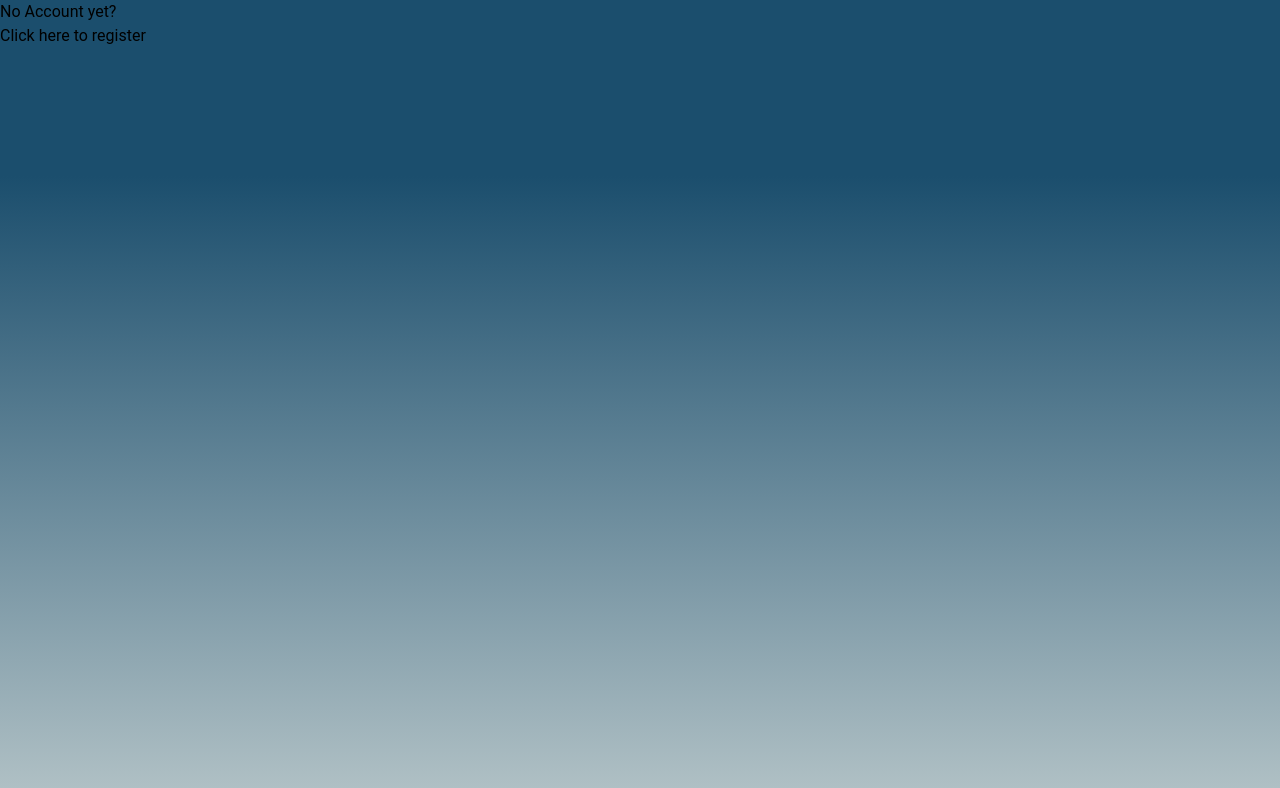
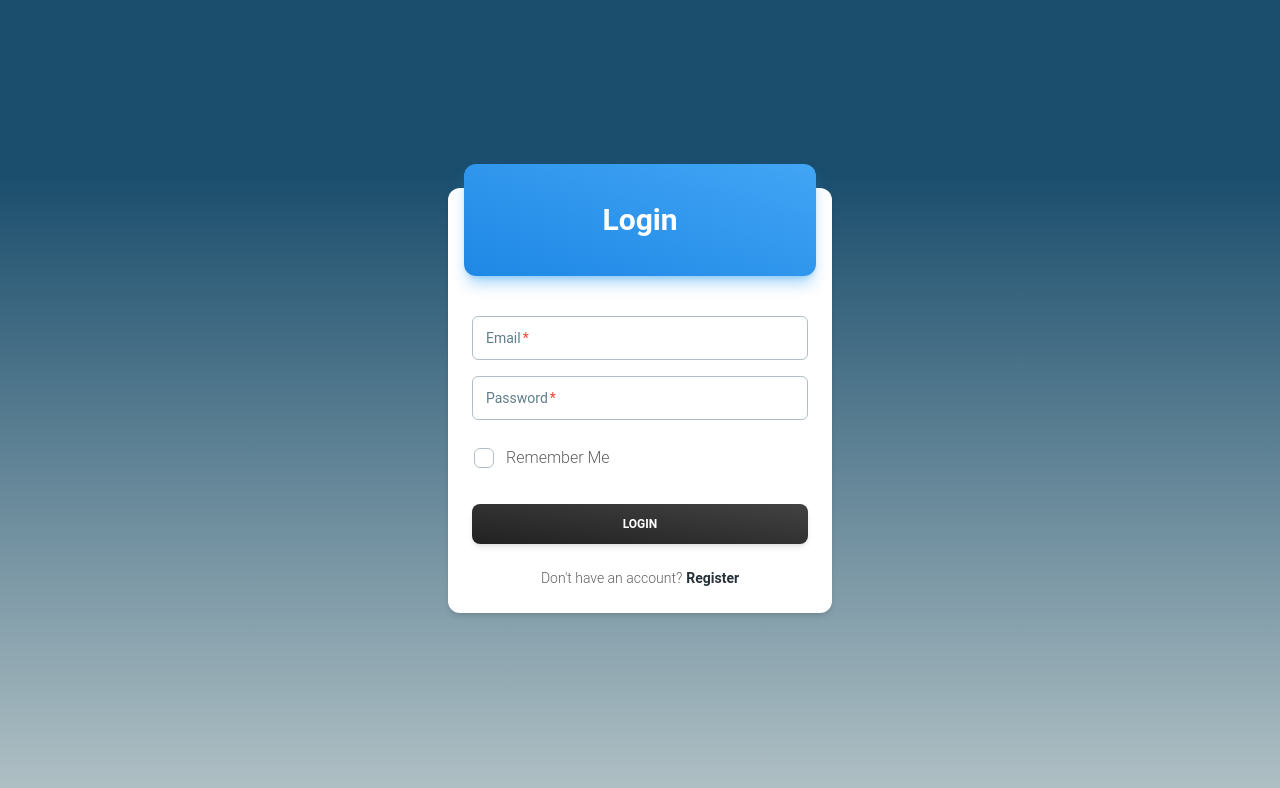
Before and after one commit to chubibobibo/DailyWeather, a React (Vite) app in the folder frontend/: page /login in a window 1280 px wide. Shown: the top 788 px of the page. Built offline with nearby package versions, Linux system fonts and the light colour scheme.

Commit message:
login layout and functionality

```diff
--- a/frontend/src/App.jsx
+++ b/frontend/src/App.jsx
@@ -11,6 +11,7 @@ import Index from "./pages/Index";
 
 //import acions
 import { action as registerAction } from "./pages/RegisterPage.jsx";
+import { action as loginAction } from "./pages/LoginPage.jsx";
 
 function App() {
   const router = createBrowserRouter([
@@ -26,6 +27,7 @@ function App() {
         {
           path: "login",
           element: <LoginPage />,
+          action: loginAction,
         },
         {
           path: "register",
--- a/frontend/src/components/CardComponents.jsx
+++ b/frontend/src/components/CardComponents.jsx
@@ -14,23 +14,26 @@ import { useNavigation } from "react-router-dom";
 //component imnports
 import TextInput from "./TextInput";
 
-function CardComponents() {
+function CardComponents({ label, route }) {
   //isntantiate useNavigation
   const navigation = useNavigation();
   const isSubmitting = navigation.state === "submitting";
 
   return (
-    <Card className='w-96'>
+    <Card className='sm:w-96'>
       <CardHeader
         variant='gradient'
         color='blue'
         className='mb-4 grid h-28 place-items-center'
       >
         <Typography variant='h3' color='white'>
-          Register
+          {label}
         </Typography>
       </CardHeader>
       <CardBody className='flex flex-col gap-4'>
+        {/* Dynamically render additional text fields if label equals to Register */}
+        {label === "Register" && (
+          <>
             <TextInput
               label={"Name"}
               type={"text"}
@@ -45,6 +48,9 @@ function CardComponents() {
               size='lg'
               required={true}
             />
+          </>
+        )}
+
         <TextInput
           label='Email'
           type='email'
@@ -69,26 +75,23 @@ function CardComponents() {
             Submitting...
           </Button>
         ) : (
-          <Button
-            variant='gradient'
-            fullWidth
-            type='submit'
-            className='bg-[#fdf8f6]'
-          >
-            Register
+          <Button variant='gradient' fullWidth type='submit' color='blue-900'>
+            {label}
           </Button>
         )}
-
+        {/* Dynamically change label and href depending on the label passed as props */}
         <Typography variant='small' className='mt-6 flex justify-center'>
-          Don&apos;t have an account?
+          {label === "Login"
+            ? "Don't have an account? "
+            : "Do you have an account already? "}
           <Typography
             as='a'
-            href='/login'
+            href={route}
             variant='small'
             color='blue-gray'
             className='ml-1 font-bold'
           >
-            Sign up
+            {label === "Login" ? "Register" : "Login"}
           </Typography>
         </Typography>
       </CardFooter>
--- a/frontend/src/main.jsx
+++ b/frontend/src/main.jsx
@@ -7,53 +7,49 @@ import { ThemeProvider } from "@material-tailwind/react";
 import { ToastContainer } from "react-toastify";
 import "react-toastify/dist/ReactToastify.css";
 
-const customTheme = {
-  card: {
-    color: "blue",
-  },
-  variants: {
-    "light-blue": {
-      backgroud: "bg-light-blue-100",
-      color: "text-white",
-      shadow: "shadow-light-blue-500/40",
-    },
-  },
-  valid: {
-    variants: ["filled", "gradient"],
-    colors: [
-      "transparent",
-      "white",
-      "blue-gray",
-      "gray",
-      "brown",
-      "deep-orange",
-      "orange",
-      "amber",
-      "yellow",
-      "lime",
-      "light-green",
-      "green",
-      "teal",
-      "cyan",
-      "light-blue",
-      "blue",
-      "indigo",
-      "deep-purple",
-      "purple",
-      "pink",
-      "red",
-    ],
-  },
-};
+// const customTheme = {
+//   card: {
+//     color: "blue",
+//   },
+//   variants: {
+//     "light-blue": {
+//       backgroud: "bg-light-blue-100",
+//       color: "text-white",
+//       shadow: "shadow-light-blue-500/40",
+//     },
+//   },
+//   valid: {
+//     variants: ["filled", "gradient"],
+//     colors: [
+//       "transparent",
+//       "white",
+//       "blue-gray",
+//       "gray",
+//       "brown",
+//       "deep-orange",
+//       "orange",
+//       "amber",
+//       "yellow",
+//       "lime",
+//       "light-green",
+//       "green",
+//       "teal",
+//       "cyan",
+//       "light-blue",
+//       "blue",
+//       "indigo",
+//       "deep-purple",
+//       "purple",
+//       "pink",
+//       "red",
+//     ],
+//   },
+// };
 ReactDOM.createRoot(document.getElementById("root")).render(
   <React.StrictMode>
-    <ThemeProvider value={customTheme}>
-      <ToastContainer
-        position='top-center'
-        autoClose={5000}
-        transition:Bounce
-      />
-      <App />
-    </ThemeProvider>
+    {/* <ThemeProvider value={customTheme}> */}
+    <ToastContainer position='top-center' autoClose={5000} transition:Bounce />
+    <App />
+    {/* </ThemeProvider> */}
   </React.StrictMode>
 );
--- a/frontend/src/pages/LoginPage.jsx
+++ b/frontend/src/pages/LoginPage.jsx
@@ -1,9 +1,36 @@
-import { Link } from "react-router-dom";
+import { toast } from "react-toastify";
+import axios from "axios";
+import { redirect, Form } from "react-router-dom";
+
+//import components
+import CardComponents from "../components/CardComponents";
+
+//action function to submit login
+export const action = async ({ request }) => {
+  const formData = await request.formData(); //obtain data from form
+  const data = Object.fromEntries(formData); // converts data to object
+  try {
+    await axios.post("api/users/login", data);
+    return redirect("/");
+  } catch (err) {
+    console.log(err);
+    toast.error(
+      Array.isArray(err?.response?.data?.message)
+        ? err.response.data.message[0]
+        : err.response.data.message
+    );
+    return err;
+  }
+};
+
 function LoginPage() {
   return (
     <main className='h-screen'>
-      <p>No Account yet?</p>
-      <Link to='/register'>Click here to register</Link>
+      <section className='flex flex-col items-center justify-center h-full'>
+        <Form method='post'>
+          <CardComponents label={"Login"} route={"/register"} />
+        </Form>
+      </section>
     </main>
   );
 }
--- a/frontend/src/pages/RegisterPage.jsx
+++ b/frontend/src/pages/RegisterPage.jsx
@@ -1,6 +1,7 @@
 import { toast } from "react-toastify";
 import axios from "axios";
-import { useNavigation, redirect, Form } from "react-router-dom";
+import { redirect, Form } from "react-router-dom";
+import { ThemeProvider } from "@material-tailwind/react";
 
 //import components
 import CardComponents from "../components/CardComponents";
@@ -23,13 +24,29 @@ export const action = async ({ request }) => {
     return err;
   }
 };
+
 function RegisterPage() {
+  //custom theme
+  const customTheme = {
+    component: {
+      // defaultProps: { ... },
+      // valid: { ... },
+      styles: {
+        color: {
+          blue: "#1a237e",
+        },
+      },
+    },
+  };
+
   return (
     // set the height of the whole page to screen
     <main className='h-screen'>
       <section className='flex flex-col items-center justify-center h-full'>
         <Form method='post'>
-          <CardComponents />
+          <ThemeProvider value={customTheme}>
+            <CardComponents label={"Register"} route={"/login"} />
+          </ThemeProvider>
         </Form>
       </section>
     </main>
--- a/frontend/tailwind.config.js
+++ b/frontend/tailwind.config.js
@@ -2,8 +2,14 @@
 //configure with tailwind wrap export default with withMT()
 import withMT from "@material-tailwind/react/utils/withMT";
 export default withMT({
-  content: ["./index.html", "./src/**/*.{js,ts,jsx,tsx}"],
+  content: [
+    "./index.html",
+    "./src/**/*.{js,ts,jsx,tsx}",
+    "path-to-your-node_modules/@material-tailwind/react/components/**/*.{js,ts,jsx,tsx}",
+    "path-to-your-node_modules/@material-tailwind/react/theme/components/**/*.{js,ts,jsx,tsx}",
+  ],
   theme: {
+    colors: {},
     extend: {},
   },
   plugins: [],
```
Lines whose indentation alone changed are shown as unchanged.
